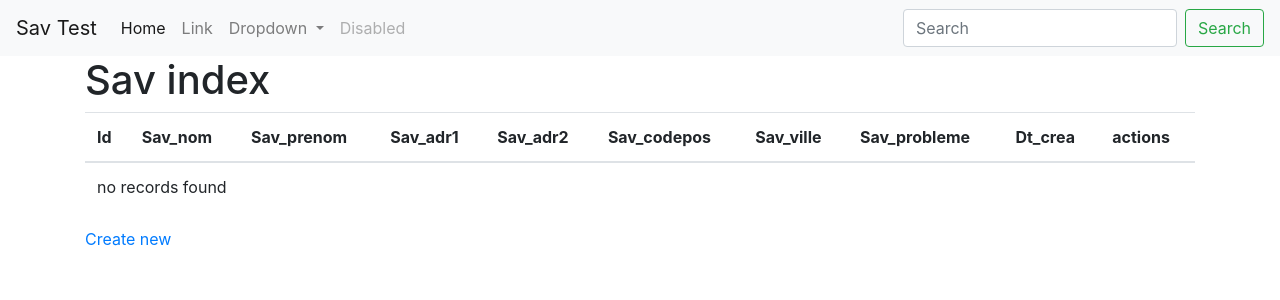
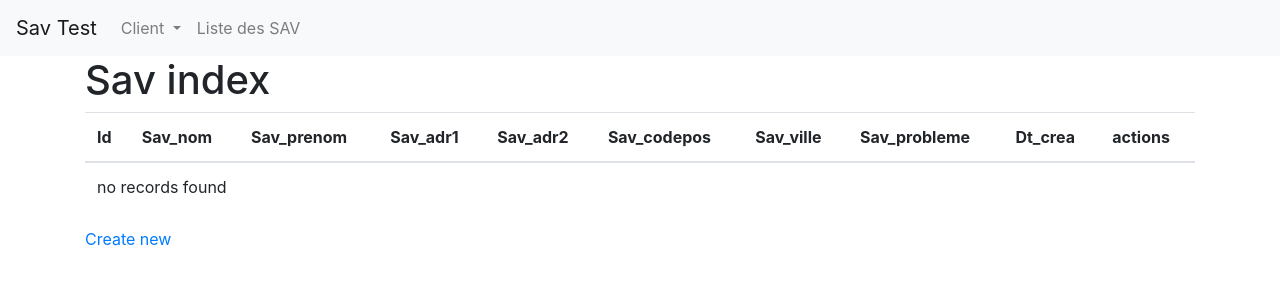
Before and after one commit to sowdowdow/sav_test, a Symfony app: template templates/sav/index.html.twig in a window 1280 px wide. Shown: the top 300 px of the page. Run offline with Twig, Linux system fonts and the light colour scheme; the template is opened without the code that fills it, so the values that code supplies are empty; some libraries are stand-ins or nearby versions.

Commit message:
Added links to navbar.html.twig

```diff
--- a/templates/base.html.twig
+++ b/templates/base.html.twig
@@ -26,9 +26,5 @@
 </div>
 
 {% block javascripts %}{% endblock %}
-<script src="https://code.jquery.com/jquery-3.4.1.slim.min.js" integrity="sha384-J6qa4849blE2+poT4WnyKhv5vZF5SrPo0iEjwBvKU7imGFAV0wwj1yYfoRSJoZ+n" crossorigin="anonymous"></script>
-<script src="https://cdn.jsdelivr.net/npm/popper.js@1.16.0/dist/umd/popper.min.js" integrity="sha384-Q6E9RHvbIyZFJoft+2mJbHaEWldlvI9IOYy5n3zV9zzTtmI3UksdQRVvoxMfooAo" crossorigin="anonymous"></script>
-<script src="https://stackpath.bootstrapcdn.com/bootstrap/4.4.1/js/bootstrap.min.js" integrity="sha384-wfSDF2E50Y2D1uUdj0O3uMBJnjuUD4Ih7YwaYd1iqfktj0Uod8GCExl3Og8ifwB6" crossorigin="anonymous"></script>
-
 </body>
 </html>
--- a/templates/navbar.html.twig
+++ b/templates/navbar.html.twig
@@ -7,31 +7,19 @@
 
     <div class="collapse navbar-collapse" id="navbarSupportedContent">
         <ul class="navbar-nav mr-auto">
-            <li class="nav-item active">
-                <a class="nav-link" href="#">Home <span class="sr-only">(current)</span></a>
-            </li>
-            <li class="nav-item">
-                <a class="nav-link" href="#">Link</a>
-            </li>
             <li class="nav-item dropdown">
                 <a class="nav-link dropdown-toggle" href="#" id="navbarDropdown" role="button" data-toggle="dropdown"
                    aria-haspopup="true" aria-expanded="false">
-                    Dropdown
+                    Client
                 </a>
                 <div class="dropdown-menu" aria-labelledby="navbarDropdown">
-                    <a class="dropdown-item" href="#">Action</a>
-                    <a class="dropdown-item" href="#">Another action</a>
-                    <div class="dropdown-divider"></div>
-                    <a class="dropdown-item" href="#">Something else here</a>
+                    <a class="dropdown-item" href="{{ path('client_index') }}">Liste des clients</a>
+                    <a class="dropdown-item" href="{{ path('client_new') }}">Création de client</a>
                 </div>
             </li>
             <li class="nav-item">
-                <a class="nav-link disabled" href="#" tabindex="-1" aria-disabled="true">Disabled</a>
+                <a class="nav-link" href="{{ path('sav_index') }}" tabindex="-1" aria-disabled="true">Liste des SAV</a>
             </li>
         </ul>
-        <form class="form-inline my-2 my-lg-0">
-            <input class="form-control mr-sm-2" type="search" placeholder="Search" aria-label="Search">
-            <button class="btn btn-outline-success my-2 my-sm-0" type="submit">Search</button>
-        </form>
     </div>
 </nav>
```
